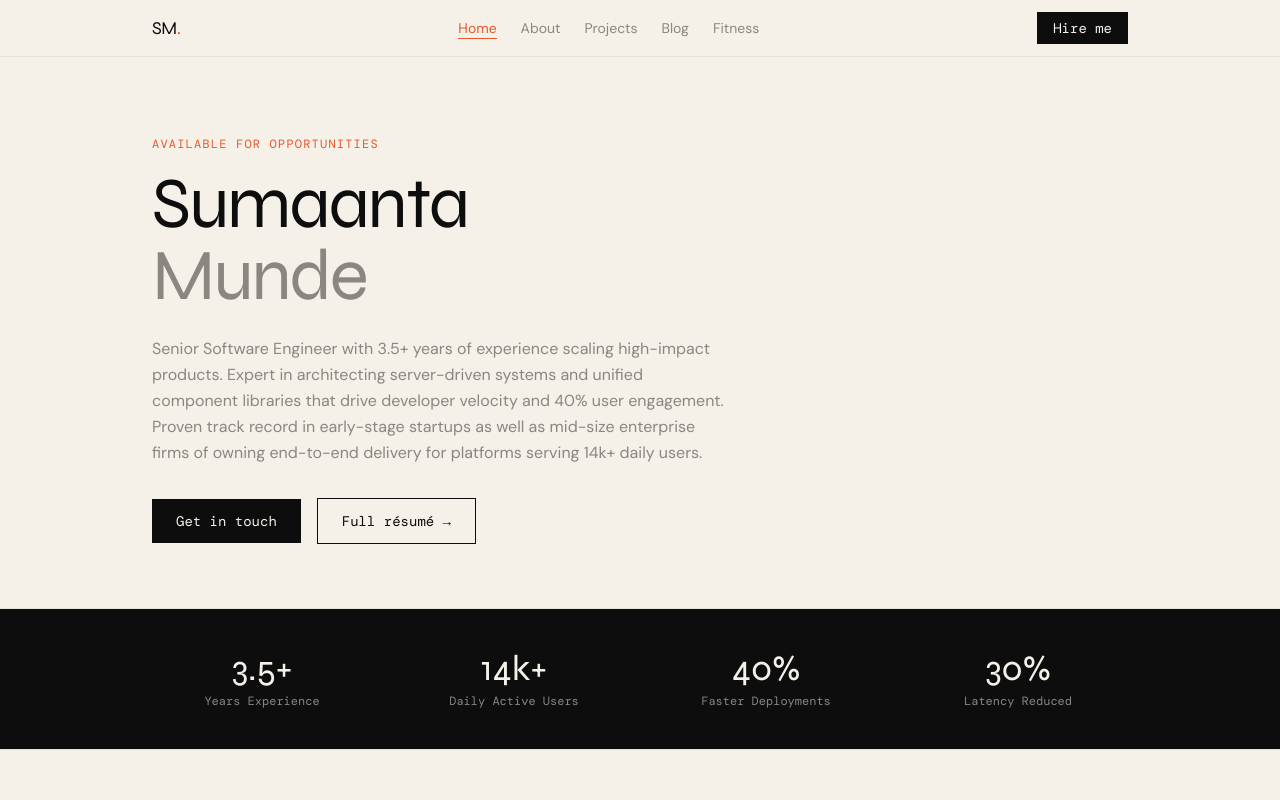
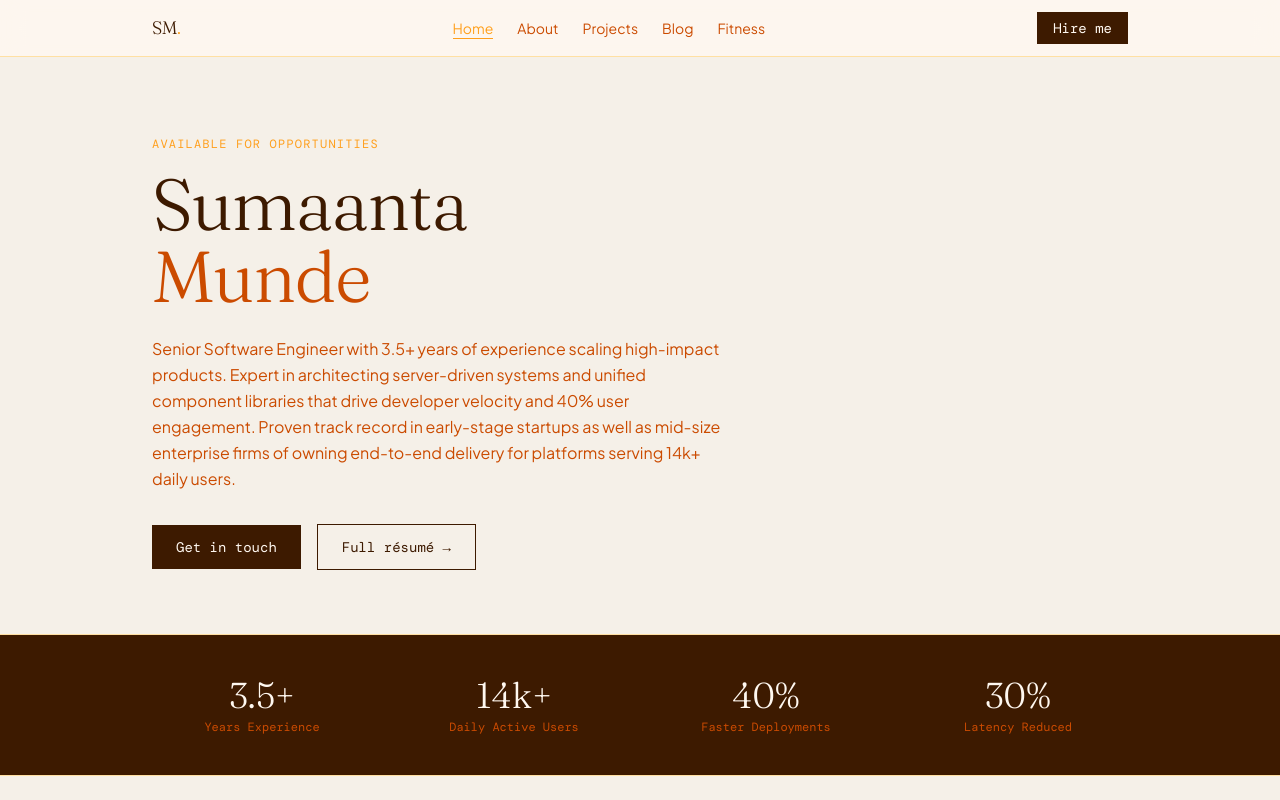
Before and after one commit to sumaanta99/portfolionew, a Next.js app: page / in a window 1280 px wide. Shown: the top 800 px of the page. Built offline with nearby package versions, Linux system fonts and the light colour scheme; no server answers.

Commit message:
adding theme

```diff
--- a/app/globals.css
+++ b/app/globals.css
@@ -1,12 +1,12 @@
-@import url("https://fonts.googleapis.com/css2?family=Syne:wght@400;500;600;700;800&family=DM+Sans:ital,opsz,wght@0,9..40,300;0,9..40,400;0,9..40,500;1,9..40,300&family=DM+Mono:wght@400;500&display=swap");
+@import url("https://fonts.googleapis.com/css2?family=Fraunces:ital,opsz,wght@0,9..144,300;0,9..144,600;0,9..144,700;1,9..144,300&family=Plus+Jakarta+Sans:wght@300;400;500&family=DM+Mono:wght@400;500&display=swap");
 
 @tailwind base;
 @tailwind components;
 @tailwind utilities;
 
 :root {
-  --font-syne: "Syne", sans-serif;
-  --font-dm-sans: "DM Sans", sans-serif;
+  --font-fraunces: "Fraunces", serif;
+  --font-plus-jakarta: "Plus Jakarta Sans", sans-serif;
   --font-dm-mono: "DM Mono", monospace;
 }
 
@@ -43,9 +43,27 @@ body {
 }
 
 /* Stagger animation utility */
-.stagger-1 { animation-delay: 0.1s; opacity: 0; }
-.stagger-2 { animation-delay: 0.2s; opacity: 0; }
-.stagger-3 { animation-delay: 0.3s; opacity: 0; }
-.stagger-4 { animation-delay: 0.4s; opacity: 0; }
-.stagger-5 { animation-delay: 0.5s; opacity: 0; }
-.stagger-6 { animation-delay: 0.6s; opacity: 0; }
+.stagger-1 {
+  animation-delay: 0.1s;
+  opacity: 0;
+}
+.stagger-2 {
+  animation-delay: 0.2s;
+  opacity: 0;
+}
+.stagger-3 {
+  animation-delay: 0.3s;
+  opacity: 0;
+}
+.stagger-4 {
+  animation-delay: 0.4s;
+  opacity: 0;
+}
+.stagger-5 {
+  animation-delay: 0.5s;
+  opacity: 0;
+}
+.stagger-6 {
+  animation-delay: 0.6s;
+  opacity: 0;
+}
--- a/app/layout.tsx
+++ b/app/layout.tsx
@@ -4,11 +4,11 @@ import { Navbar } from "@/components/Navbar";
 import { Footer } from "@/components/Footer";
 
 export const metadata: Metadata = {
-  title: "Sumaanta Munde — Senior Software Developer",
+  title: "Sumaanta Munde — Senior Software Engineer",
   description:
     "Senior Software Engineer with 3.5+ years scaling high-impact products. Expert in server-driven systems, React Native, and frontend architecture.",
   openGraph: {
-    title: "Sumaanta Munde — Senior Software Developer",
+    title: "Sumaanta Munde — Senior Software Engineer",
     description:
       "Senior Software Engineer with 3.5+ years scaling high-impact products.",
     type: "website",
--- a/tailwind.config.js
+++ b/tailwind.config.js
@@ -7,16 +7,16 @@ module.exports = {
   theme: {
     extend: {
       fontFamily: {
-        display: ["var(--font-syne)", "sans-serif"],
-        body: ["var(--font-dm-sans)", "sans-serif"],
+        display: ["var(--font-fraunces)", "serif"],
+        body: ["var(--font-plus-jakarta)", "sans-serif"],
         mono: ["var(--font-dm-mono)", "monospace"],
       },
       colors: {
-        ink: "#0D0D0D",
-        paper: "#F5F0E8",
-        accent: "#E8572A",
-        muted: "#8A8680",
-        subtle: "#E8E3DA",
+        ink: "#3D1A00",
+        paper: "#FFF8F0",
+        accent: "#FF9F1C",
+        muted: "#CB4B00",
+        subtle: "#FFE0A3",
       },
       animation: {
         "fade-up": "fadeUp 0.6s ease forwards",
```
